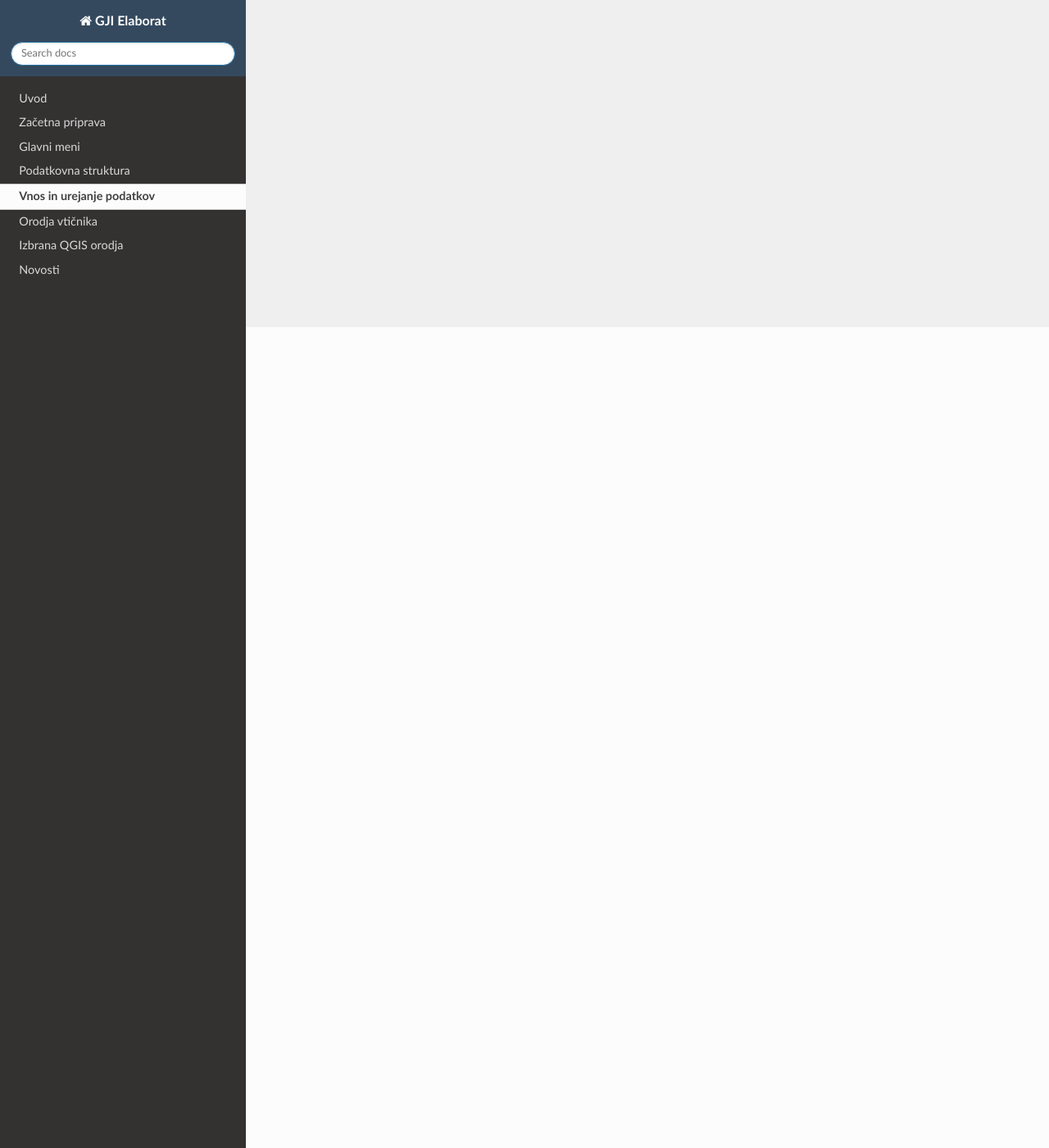
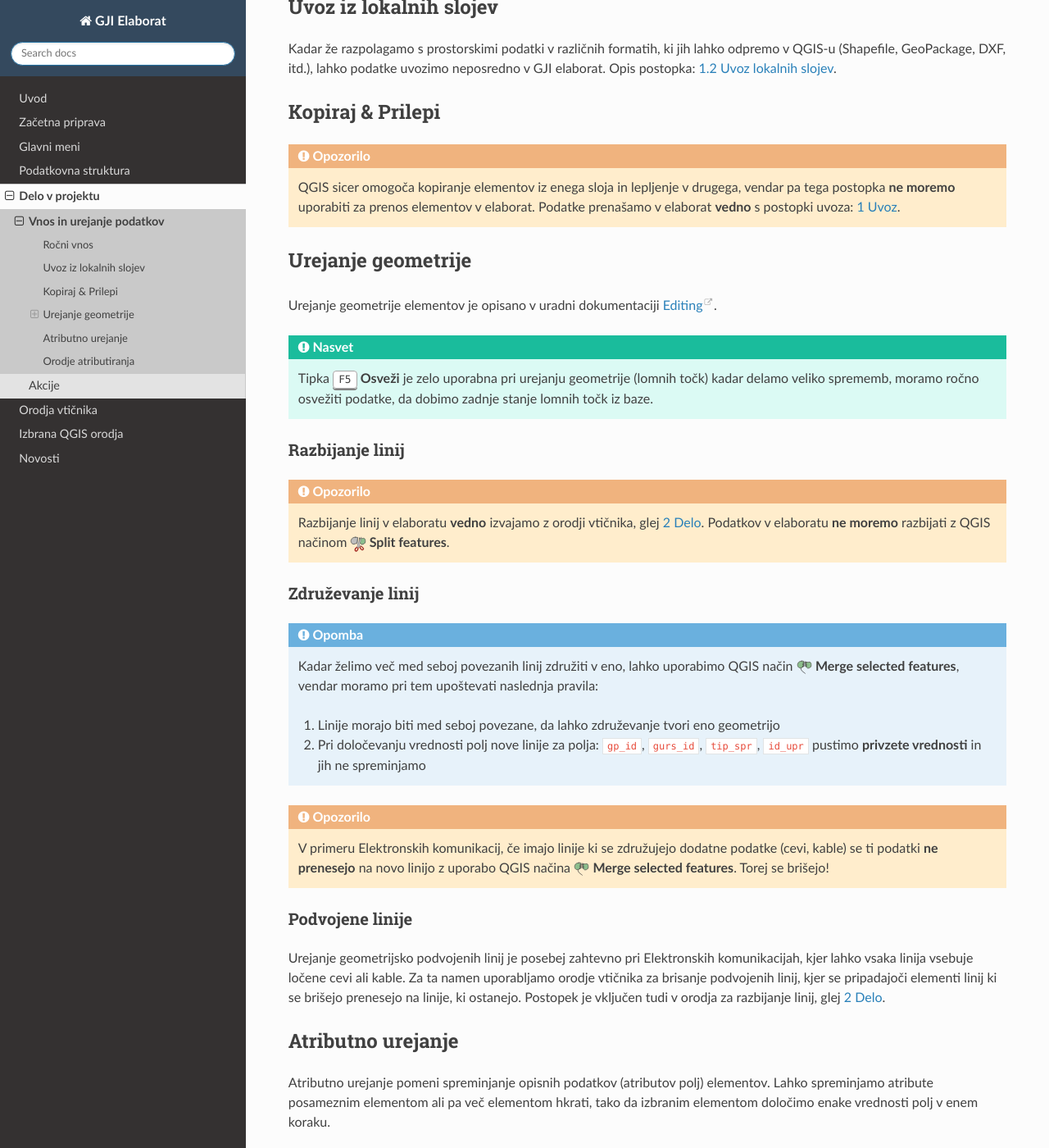
Before and after one commit to level2-gis/gji_elaborat_docs, a Sphinx documentation site: the page built from doc/urejanje.rst, in a window 1280 px wide and 1400 px high, scrolled down 1001 px. Shown: the whole window at 82% size. Built offline with Sphinx 7.4.7 and the Read the Docs theme 3.1.0, drawn with Linux system fonts in a browser that asks for light colours; some of the changed text lies outside the part shown.

Commit message:
nov meni delo z urejanjem in nastavkom za akcije

```diff
--- /dev/null
+++ b/doc/akcije.rst
@@ -0,0 +1,4 @@
+Akcije
+========
+
+V pripravi
--- /dev/null
+++ b/doc/delo.rst
@@ -0,0 +1,8 @@
+Delo v projektu
+==================
+
+.. toctree::
+   :maxdepth: 2
+
+   urejanje.rst
+   akcije.rst
--- a/doc/index.rst
+++ b/doc/index.rst
@@ -16,7 +16,7 @@
    zacetek.rst
    meni.rst
    struktura.rst
-   urejanje.rst
+   delo.rst
    orodja.rst
    qgis-orodja.rst
 
--- a/doc/orodja.rst
+++ b/doc/orodja.rst
@@ -124,6 +124,8 @@
 V primeru da element nima sprememb se mu tip spremembe nastavi na **N** (nespremenjen).
 
 .. image:: img/spremembe.png
+
+.. _atributiranje:
 
 9.2 Atributiranje elementov
 ~~~~~~~~~~~~~~~~~~~~~~~~~~~~
--- a/doc/urejanje.rst
+++ b/doc/urejanje.rst
@@ -4,4 +4,147 @@
 Vnos in urejanje podatkov
 =========================
 
-V pripravi
+Ročni vnos
+-----------
+
+Ročni vnos je primeren, kadar:
+
+- Dodajamo linijske elemente s povezovanjem na podlagi sloja terenskih točk
+- Prenašamo podatke iz načrtov ali drugih podlag iz projekta
+
+**Postopek ročnega vnosa:**
+
+1. Izberemo želeni sloj v zavihku **Sloji**
+2. Vklopimo način urejanja sloja |mActionToggleEditing|
+3. Izberemo orodje za risanje, na voljo samo eden, odvisno od geometrije sloja:
+
+   - |mActionCaptureLine| **Dodaj linijski element**
+   - |mActionCapturePoint| **Dodaj točkovni element**
+   - |mActionCapturePolygon| **Dodaj poligonski element**
+
+4. Kliknemo na karto za začetek risanja
+5. Za linijske in poligonske elemente: nadaljujemo s kliki za lomne točke, desni klik za zaključek
+6. Odpre se obrazec za vnos opisnih podatkov (atributov)
+7. Izpolnimo polja
+8. Potrdimo z **OK**
+9. Shranimo spremembe |mActionSaveAllEdits|
+
+.. note::
+   V primeru kompleksnejše simbologije je možno, da novo dodan element ne bo viden na karti dokler ne bodo shranjene spremembe |mActionSaveAllEdits|.
+
+.. tip::
+   Kadar z linijami povezujemo terenske točke se bodo višine terenskih točk prenesle v višine lomnih točk linije. Pomembno je, da pri tem
+   uporabljamo način |mIconSnapping| **Snap**.
+
+Uvoz iz lokalnih slojev
+------------------------
+
+Kadar že razpolagamo s prostorskimi podatki v različnih formatih, ki jih lahko odpremo v QGIS-u (Shapefile, GeoPackage, DXF, itd.), lahko podatke uvozimo neposredno v GJI elaborat.
+Opis postopka: :ref:`uvoz_lokalnih_slojev`.
+
+Kopiraj & Prilepi
+------------------
+
+.. warning::
+   QGIS sicer omogoča kopiranje elementov iz enega sloja in lepljenje v drugega, vendar pa tega postopka **ne moremo** uporabiti za prenos elementov v elaborat.
+   Podatke prenašamo v elaborat **vedno** s postopki uvoza: :ref:`uvoz`.
+
+
+Urejanje geometrije
+--------------------
+
+Urejanje geometrije elementov je opisano v uradni dokumentaciji `Editing <https://docs.qgis.org/3.40/en/docs/user_manual/working_with_vector/editing_geometry_attributes.html#editing>`_.
+
+.. tip::
+   Tipka :kbd:`F5` **Osveži** je zelo uporabna pri urejanju geometrije (lomnih točk) kadar delamo veliko sprememb, moramo ročno osvežiti podatke, da dobimo zadnje stanje lomnih točk iz baze.
+
+Razbijanje linij
+~~~~~~~~~~~~~~~~~
+.. warning::
+   Razbijanje linij v elaboratu **vedno** izvajamo z orodji vtičnika, glej :ref:`delo`. Podatkov v elaboratu **ne moremo** razbijati z QGIS načinom
+   |mActionSplitFeatures| **Split features**.
+
+Združevanje linij
+~~~~~~~~~~~~~~~~~
+.. note::
+   Kadar želimo več med seboj povezanih linij združiti v eno, lahko uporabimo QGIS način |mActionMergeFeatures| **Merge selected features**,
+   vendar moramo pri tem upoštevati naslednja pravila:
+
+   1. Linije morajo biti med seboj povezane, da lahko združevanje tvori eno geometrijo
+   2. Pri določevanju vrednosti polj nove linije za polja: ``gp_id``, ``gurs_id``, ``tip_spr``, ``id_upr`` pustimo **privzete vrednosti** in jih ne spreminjamo
+
+.. warning::
+   V primeru Elektronskih komunikacij, če imajo linije ki se združujejo dodatne podatke (cevi, kable) se ti podatki **ne prenesejo**
+   na novo linijo z uporabo QGIS načina |mActionMergeFeatures| **Merge selected features**. Torej se brišejo!
+
+Podvojene linije
+~~~~~~~~~~~~~~~~
+
+Urejanje geometrijsko podvojenih linij je posebej zahtevno pri Elektronskih komunikacijah, kjer lahko vsaka linija vsebuje ločene cevi ali kable.
+Za ta namen uporabljamo orodje vtičnika za brisanje podvojenih linij, kjer se pripadajoči elementi linij ki se brišejo prenesejo na linije, ki ostanejo.
+Postopek je vključen tudi v orodja za razbijanje linij, glej :ref:`delo`.
+
+Atributno urejanje
+-------------------
+
+Atributno urejanje pomeni spreminjanje opisnih podatkov (atributov polj) elementov. Lahko spreminjamo atribute posameznim elementom
+ali pa več elementom hkrati, tako da izbranim elementom določimo enake vrednosti polj v enem koraku.
+
+**Postopek atributnega urejanja:**
+
+.. note::
+  Opisan postopek je enak ne glede na to ali spreminjamo podatke enega ali več elementov (paketno urejanje).
+
+1. Izberemo (aktiviramo) želeni sloj v zavihku **Sloji**
+2. Vklopimo način urejanja sloja |mActionToggleEditing|
+3. Izberemo element(e) aktivnega sloja, tipično z izborom na karti, lahko tudi preko atributne tabele :kbd:`F6`
+
+   .. figure:: img/qgis_select_options.png
+
+      Možnost izbora elementov preko karte
+4. Kliknemo na ikono za urejanje podatkov izbranih elementov |mActionMultiEdit| **Multi edit**
+5. Na obrazcu vpišemo željene spremembe, ki se bodo pripisale vsem izbranim elementom
+6. Potrdimo z **OK**
+7. Shranimo spremembe |mActionSaveAllEdits|
+
+Orodje atributiranja
+---------------------
+
+Orodje vtičnika za atributiranje elementov omogoča paketno atributiranje elementov v enem koraku prilagojeno za izdelavo GJI elaborata.
+Podrobnosti: :ref:`atributiranje`.
+
+.. |mActionToggleEditing| image:: /_static/common/mActionToggleEditing.svg
+   :width: 1.2em
+   :class: no-scaled-link
+
+.. |mActionCaptureLine| image:: /_static/common/mActionCaptureLine.svg
+   :width: 1.2em
+   :class: no-scaled-link
+
+.. |mActionCapturePoint| image:: /_static/common/mActionCapturePoint.svg
+   :width: 1.2em
+   :class: no-scaled-link
+
+.. |mActionCapturePolygon| image:: /_static/common/mActionCapturePolygon.svg
+   :width: 1.2em
+   :class: no-scaled-link
+
+.. |mActionSaveAllEdits| image:: /_static/common/mActionSaveAllEdits.svg
+   :width: 1.2em
+   :class: no-scaled-link
+
+.. |mIconSnapping| image:: /_static/common/mIconSnapping.svg
+   :width: 1.2em
+   :class: no-scaled-link
+
+.. |mActionSplitFeatures| image:: /_static/common/mActionSplitFeatures.svg
+   :width: 1.2em
+   :class: no-scaled-link
+
+.. |mActionMergeFeatures| image:: /_static/common/mActionMergeFeatures.svg
+   :width: 1.2em
+   :class: no-scaled-link
+
+.. |mActionMultiEdit| image:: /_static/common/mActionMultiEdit.svg
+   :width: 1.2em
+   :class: no-scaled-link
```
